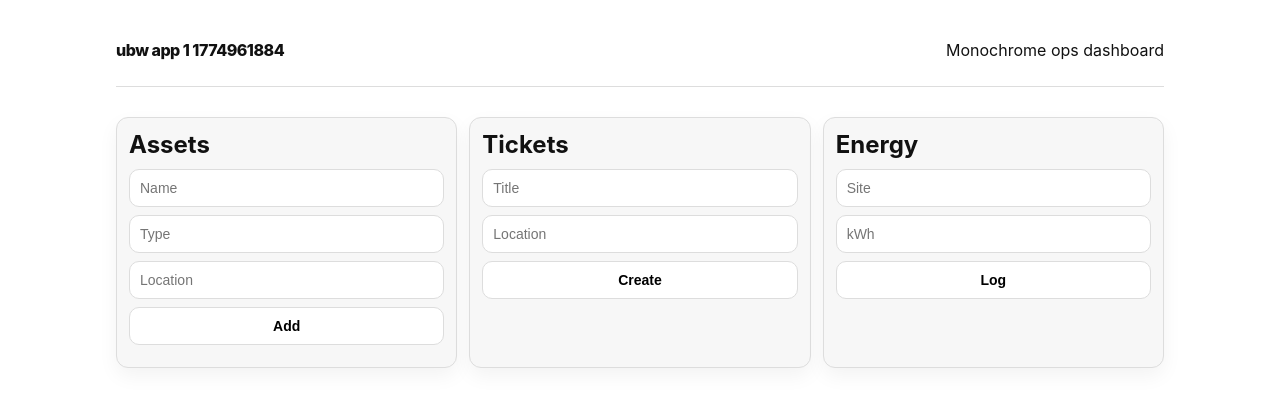
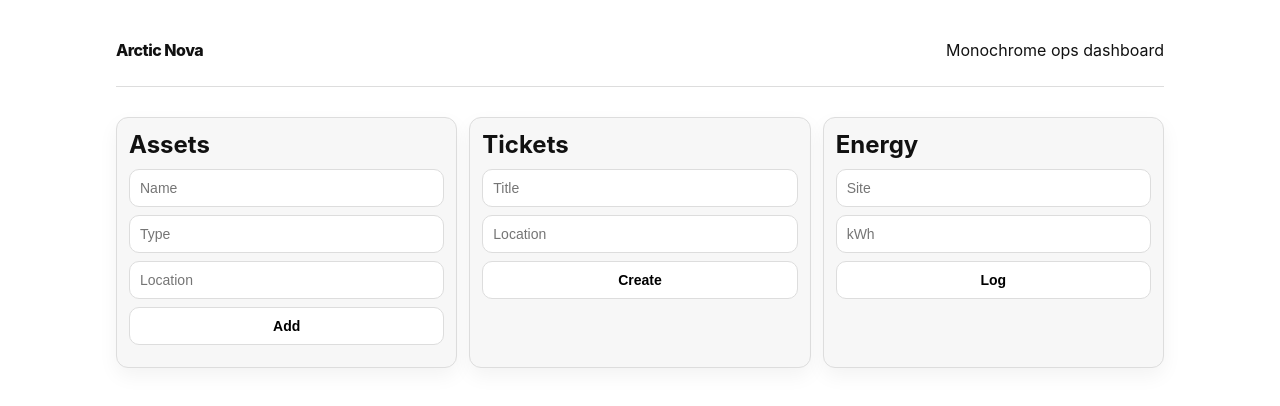
Before and after one commit to Ashutoshsingh20/bw-app-1-1774961884, a website: page public/index.html in a window 1280 px wide. Drawn offline with Linux system fonts and the light colour scheme; no server answers.

Commit message:
chore: brand app as Arctic Nova

```diff
--- a/public/index.html
+++ b/public/index.html
@@ -3,13 +3,13 @@
 <head>
   <meta charset="UTF-8" />
   <meta name="viewport" content="width=device-width, initial-scale=1.0" />
-  <title>ubw app 1 1774961884</title>
+  <title>Arctic Nova</title>
   <link rel="stylesheet" href="/style.css" />
 </head>
 <body>
   <div class="shell">
     <header>
-      <div class="logo">ubw app 1 1774961884</div>
+      <div class="logo">Arctic Nova</div>
       <p>Monochrome ops dashboard</p>
     </header>
     <section class="metrics" id="metrics"></section>
```
Also changed, not shown: package.json (+9 -3 lines), README.md.
